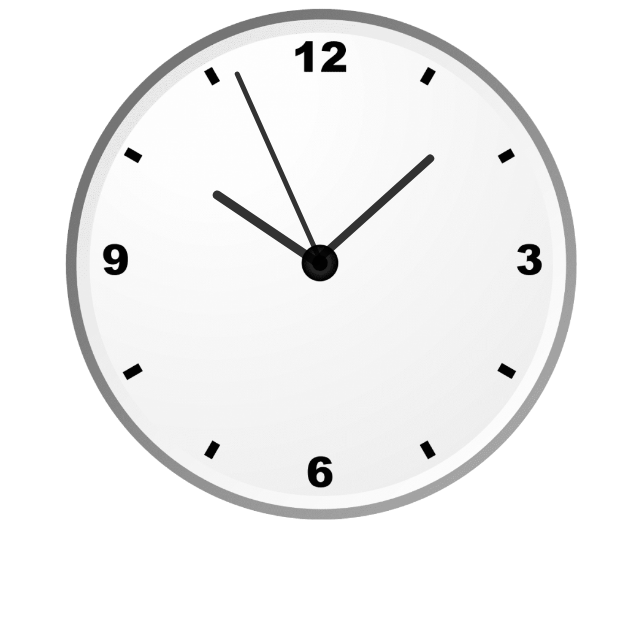
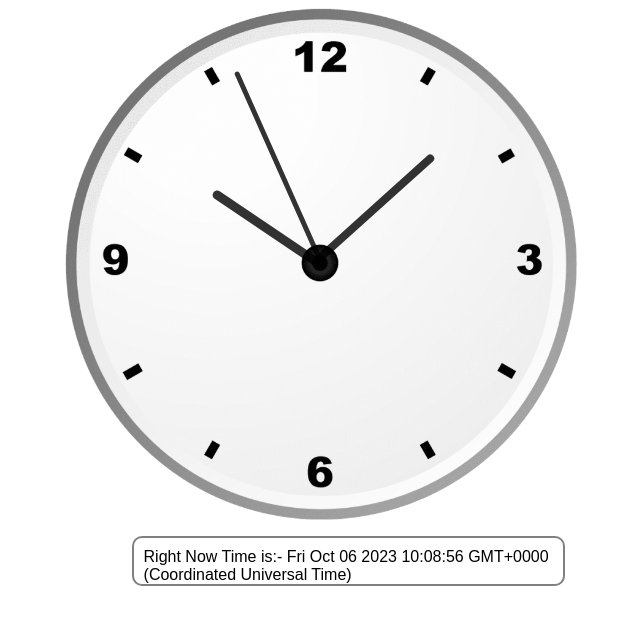
Before and after one commit to piyushkothiya/analogclock, a plain HTML site: page index.html in a window 1280 px wide. Shown: the whole page, without its empty margins (319-959 px from the left). Drawn offline with Linux system fonts and the light colour scheme.

Commit message:
time add in text form

```diff
--- a/index.css
+++ b/index.css
@@ -35,3 +35,19 @@
     opacity: 0.8;
 
 }
+#currentTime{
+    position: absolute;
+    border: 2px solid gray;
+    border-radius: 10px;
+    top: 100%;
+    left: 13%;
+    padding: 10px;
+    font-family:Arial, Helvetica, sans-serif;
+    width: 80%;
+    height: 5%;
+    background-size: 100%;
+    font-size: 100%;
+
+
+
+}
--- a/index.html
+++ b/index.html
@@ -12,6 +12,7 @@
         <div id="hour"></div>
         <div id="minute"></div>
         <div id="second"></div>
+        <p id="currentTime"> </p>
     </div>
 </body>
 </html>
--- a/index.js
+++ b/index.js
@@ -3,11 +3,12 @@ setInterval(() => {
     htime = d.getHours();
     mtime = d.getMinutes();
     stime = d.getSeconds();
-    hrotation = 30*htime + mtime/2;
-    mrotation = 6*mtime;
-    srotation = 6*stime;
+    hrotation = 30 * htime + mtime / 2;
+    mrotation = 6 * mtime;
+    srotation = 6 * stime;
 
     hour.style.transform = `rotate(${hrotation}deg)`;
     minute.style.transform = `rotate(${mrotation}deg)`;
     second.style.transform = `rotate(${srotation}deg)`;
+    document.getElementById("currentTime").innerHTML = `Right Now Time is:- ${d} `;
 }, 1000);
```
